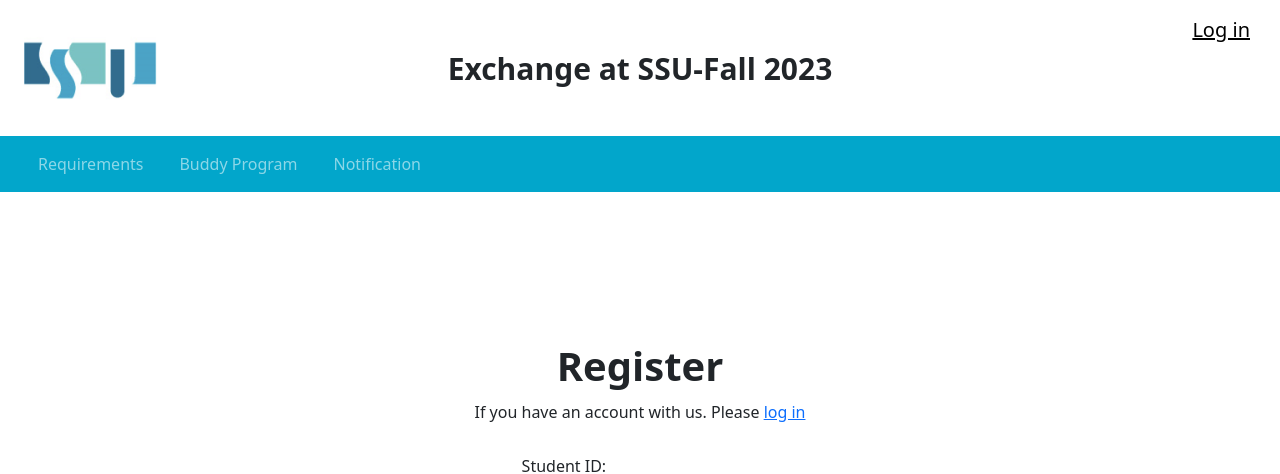
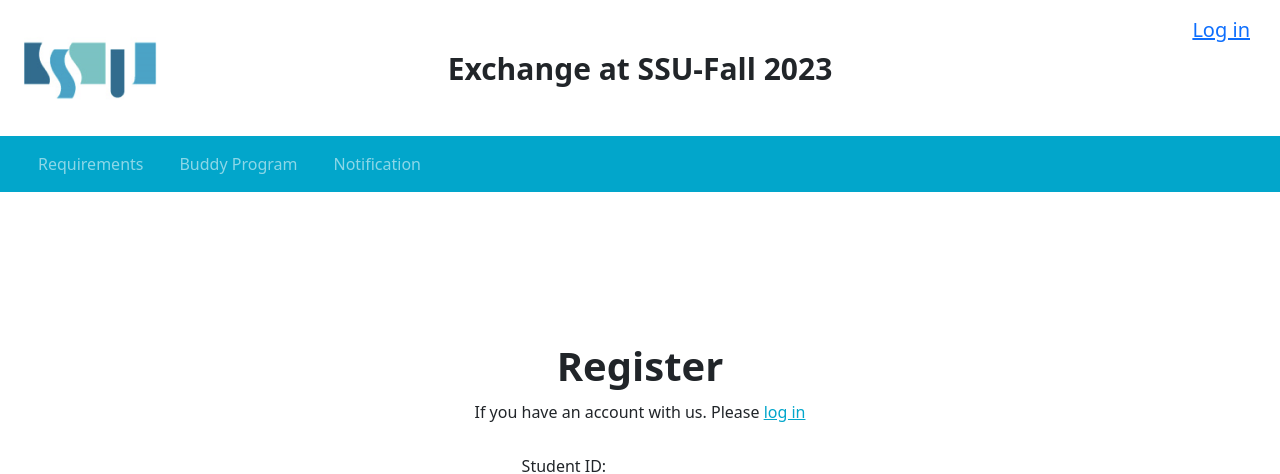
Before and after one commit to SSUlay-R/SSUlay-frontend, a React (Create React App) app in the folder ssulay-front/: page / in a window 1280 px wide. Shown: the top 474 px of the page. Built offline with nearby package versions, Linux system fonts and the light colour scheme.

Commit message:
Feat: log in 버튼 login page 연결

```diff
--- a/ssulay-front/src/App.js
+++ b/ssulay-front/src/App.js
@@ -25,14 +25,15 @@
   }, []);
 
   return (
+    <Router>
       <Layout>
-      <Router>
           <Routes>
             <Route path="/" element= {<RegisterPage/>}/>
             <Route path="/login" element={<LoginPage/>} />
           </Routes>
+      </Layout>
     </Router>
-    </Layout>
+
 
   );
 }
--- a/ssulay-front/src/components/layout/Header.jsx
+++ b/ssulay-front/src/components/layout/Header.jsx
@@ -1,12 +1,12 @@
 import React from 'react'
-
+import { Link } from 'react-router-dom'
 export default function Header() {
   return (
     <header style={{ height: '17vh', display: 'flex', alignItems: 'center', justifyContent: 'center'}}>
       <img alt="ssu logo" src="./assets/ssuLogo.png" style={{ marginLeft: '20px' }}/>
       <div style={{ flex: 1, textAlign: 'center' , fontWeight: 'bold',fontSize: '30px', paddingRight:'167px'}}>Exchange at SSU-Fall 2023</div>
-      <button style={{ position: 'absolute', top: '10px', right: '20px' ,padding: '5px 10px', fontSize: '20px', background: 'none', border: 'none', textDecoration: 'underline'}}>
-        Log in</button>
+      <Link to="/login" style={{ position: 'absolute', top: '10px', right: '20px' ,padding: '5px 10px', fontSize: '20px', background: 'none', border: 'none', textDecoration: 'underline'}}>
+        Log in</Link>
     </header>
   )
 }
--- a/ssulay-front/src/pages/RegisterPage.css
+++ b/ssulay-front/src/pages/RegisterPage.css
@@ -68,3 +68,14 @@
   border:none;
   align-self:center;
 }
+
+.login-link {
+  cursor: pointer;
+  color: #02A6CB;
+
+}
+
+.login-link:active {
+  color: #0056b3;
+  transform: scale(0.9);
+}
--- a/ssulay-front/src/pages/RegisterPage.jsx
+++ b/ssulay-front/src/pages/RegisterPage.jsx
@@ -71,7 +71,7 @@
       <div className="register-container">
         <h1 className="Register">Register</h1>
         <span>If you have an account with us. Please
-        <span>   </span><Link to="/login">log in</Link>
+        <span>   </span><Link className="login-link" to="/login">log in</Link>
         </span>
         <form className="form-container" onSubmit={handleSubmit}>
           <label>
```
Lines whose indentation alone changed are shown as unchanged.
